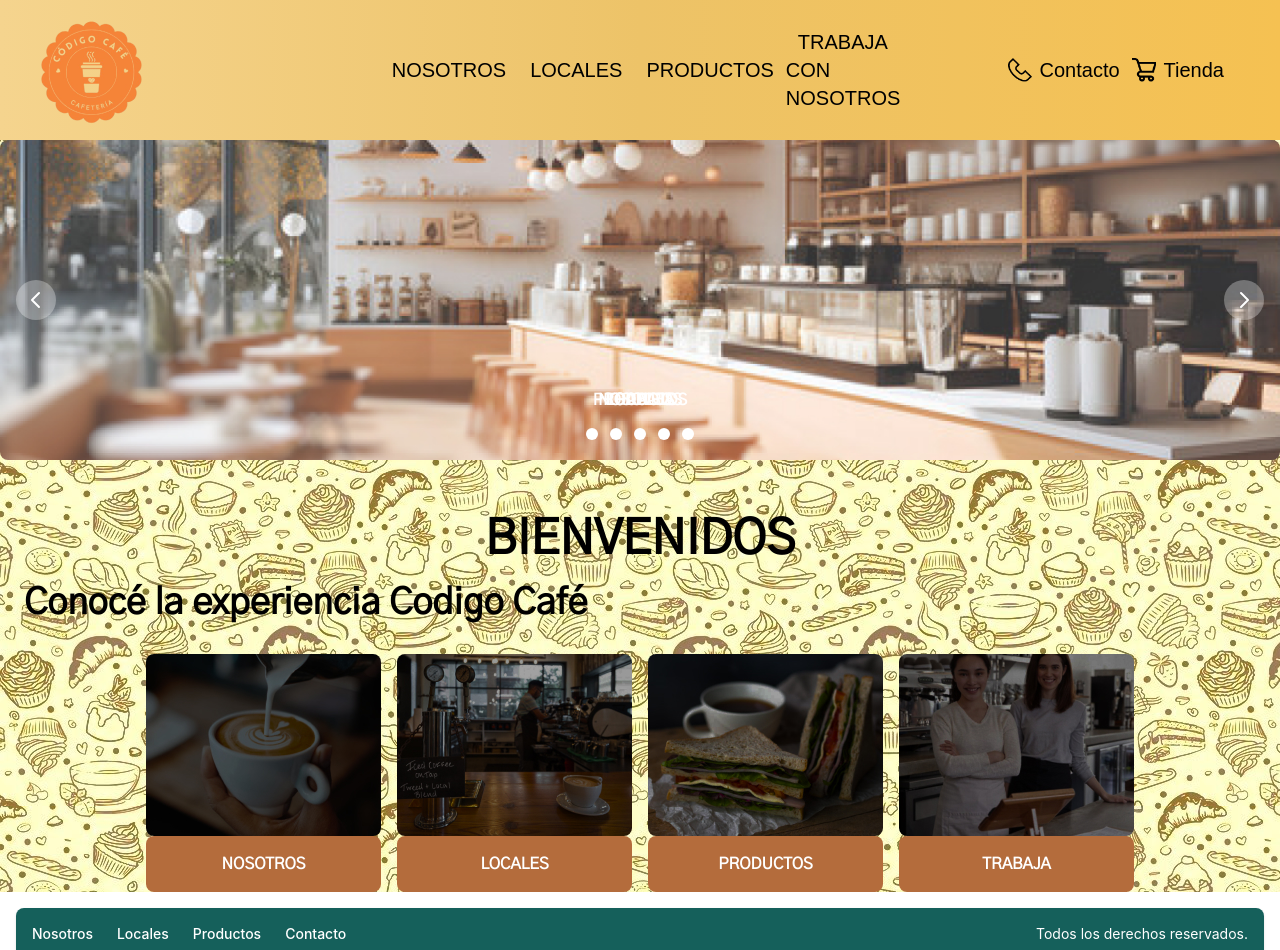
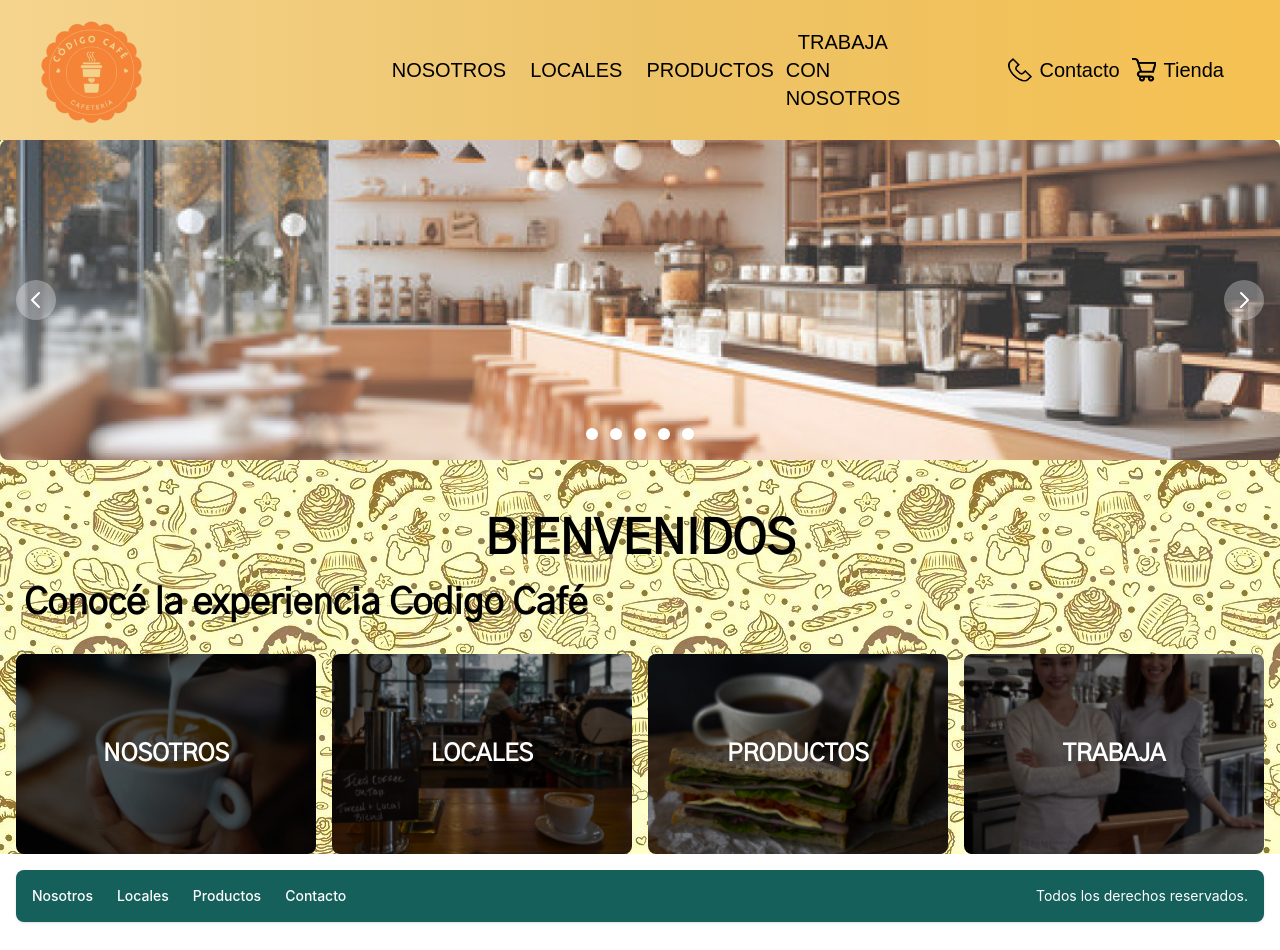
Before and after one commit to Leonardo-Valtorta/codigo-cafe, a Next.js app: page / in a window 1280 px wide. Shown: the top 950 px of the page. Built offline with nearby package versions, Linux system fonts and the light colour scheme; a web font is replaced by a local one.

Commit message:
Se agregaron Estilos para usar en CardTurn

```diff
--- a/src/styles/globals.css
+++ b/src/styles/globals.css
@@ -9,3 +9,39 @@
 
 
 @import 'flowbite';
+
+.card-turn {
+  width: 300px;
+  height: 200px;
+  perspective: 1000px;
+}
+
+.card-inner {
+  width: 100%;
+  height: 100%;
+  position: relative;
+  transform-style: preserve-3d;
+  transition: transform 0.999s;
+}
+
+.card-turn:hover .card-inner {
+  transform: rotateY(180deg);
+}
+
+.card-front,
+.card-back {
+  position: absolute;
+  width: 100%;
+  height: 100%;
+  backface-visibility: hidden;
+}
+
+.card-front {
+  font-size: 24px;
+  transform: rotateY(0deg);
+}
+
+.card-back {
+  font-size: 24px;
+  transform: rotateY(180deg);
+}
```
